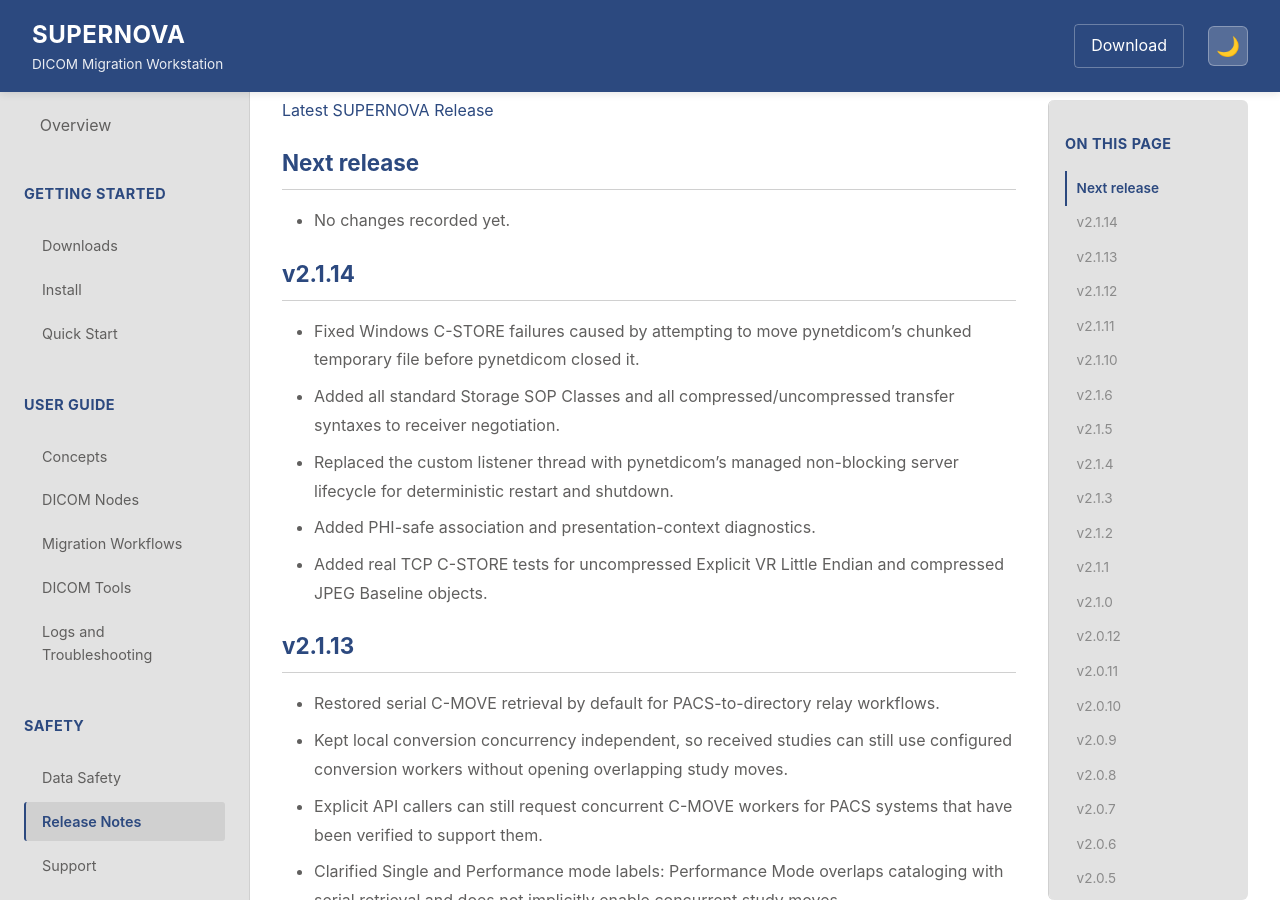
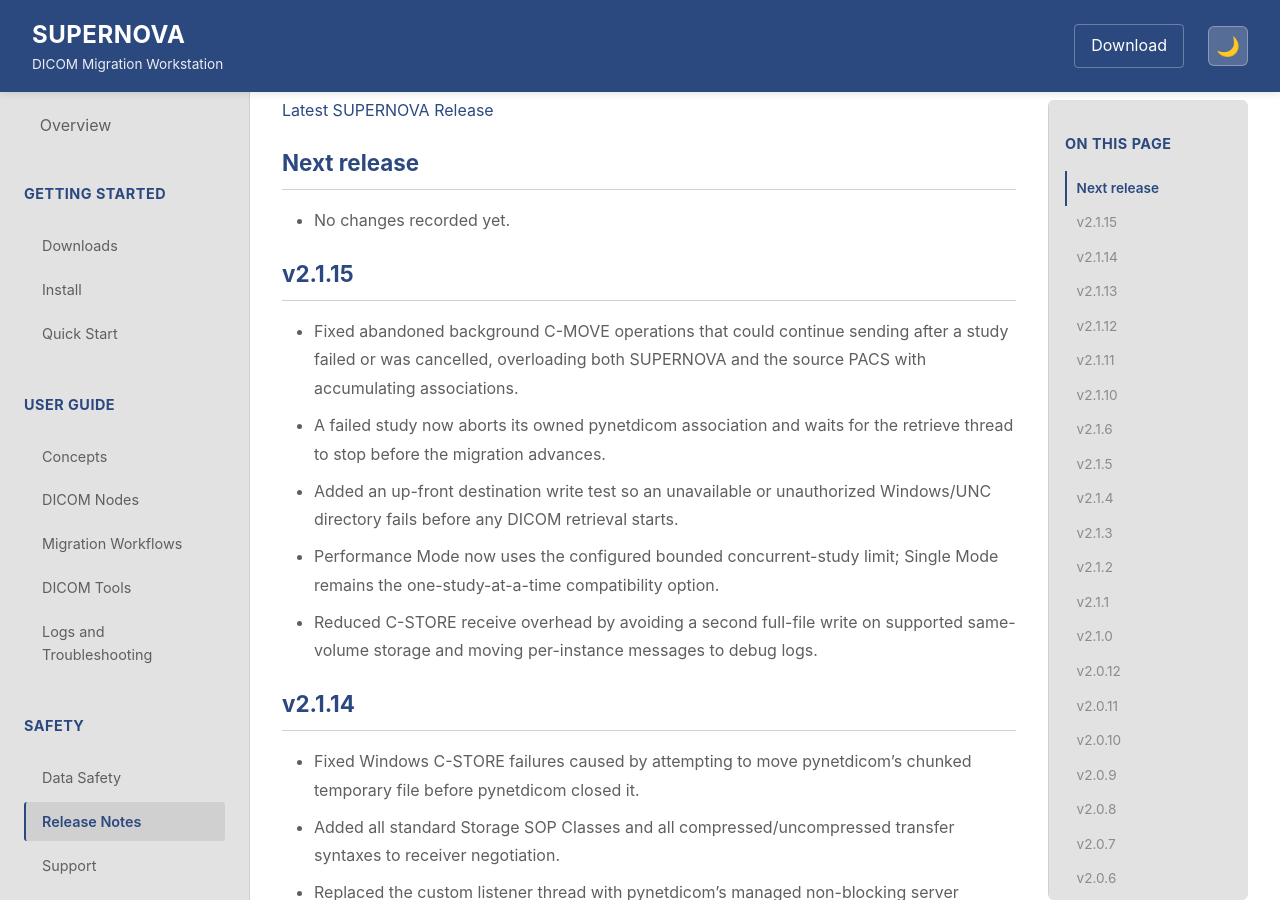
Before and after one commit to JayDubb85/SUPERNOVA-Releases, a Jekyll site: the page built from docs/release-notes.md, in a window 1280 px wide and 900 px high, scrolled down 217 px. Built offline with Jekyll 4.4.1, drawn with Linux system fonts in a browser that asks for light colours.

Commit message:
Update public documentation

```diff
--- a/docs/release-notes.md
+++ b/docs/release-notes.md
@@ -13,6 +13,20 @@ Public release downloads are available on GitHub:
 ## Next release
 
 - No changes recorded yet.
+
+## v2.1.15
+
+- Fixed abandoned background C-MOVE operations that could continue sending
+  after a study failed or was cancelled, overloading both SUPERNOVA and the
+  source PACS with accumulating associations.
+- A failed study now aborts its owned pynetdicom association and waits for the
+  retrieve thread to stop before the migration advances.
+- Added an up-front destination write test so an unavailable or unauthorized
+  Windows/UNC directory fails before any DICOM retrieval starts.
+- Performance Mode now uses the configured bounded concurrent-study limit;
+  Single Mode remains the one-study-at-a-time compatibility option.
+- Reduced C-STORE receive overhead by avoiding a second full-file write on
+  supported same-volume storage and moving per-instance messages to debug logs.
 
 ## v2.1.14
 
```
